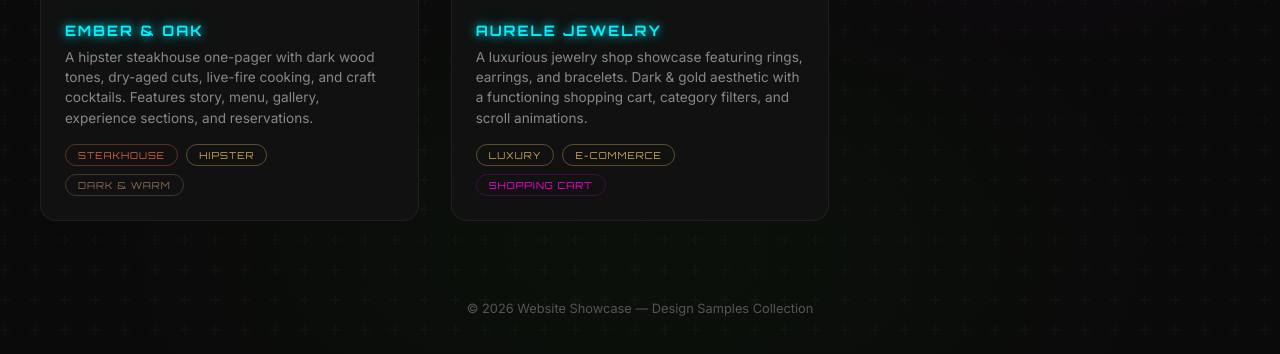
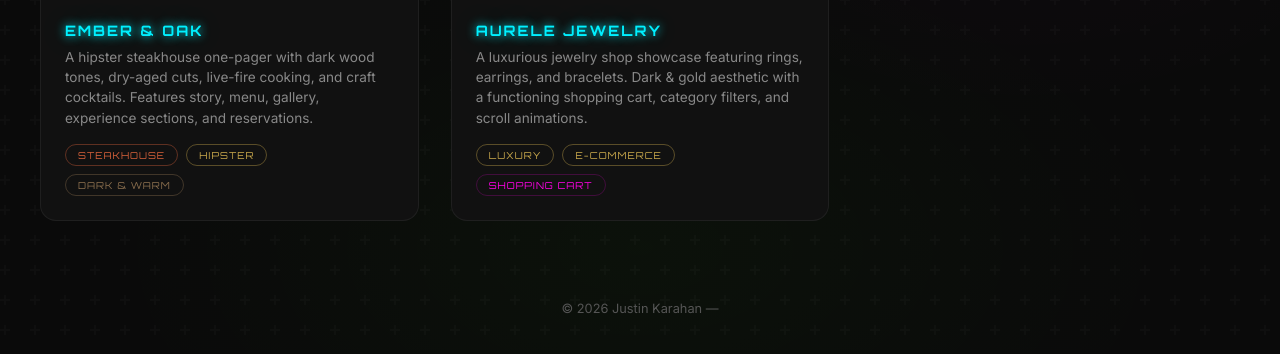
Before and after one commit to karahanjustin/website-showcase, a plain HTML site: page index.html in a window 1280 px wide. Shown: the part 905-1259 px from the top of the page. Drawn offline with Linux system fonts and the light colour scheme.

Commit message:
Update index.html

```diff
--- a/index.html
+++ b/index.html
@@ -232,6 +232,6 @@
 
   </div>
 
-  <footer>&copy; 2026 Website Showcase &mdash; Design Samples Collection</footer>
+  <footer>&copy; 2026 Justin Karahan &mdash; </footer>
 </body>
 </html>
```
